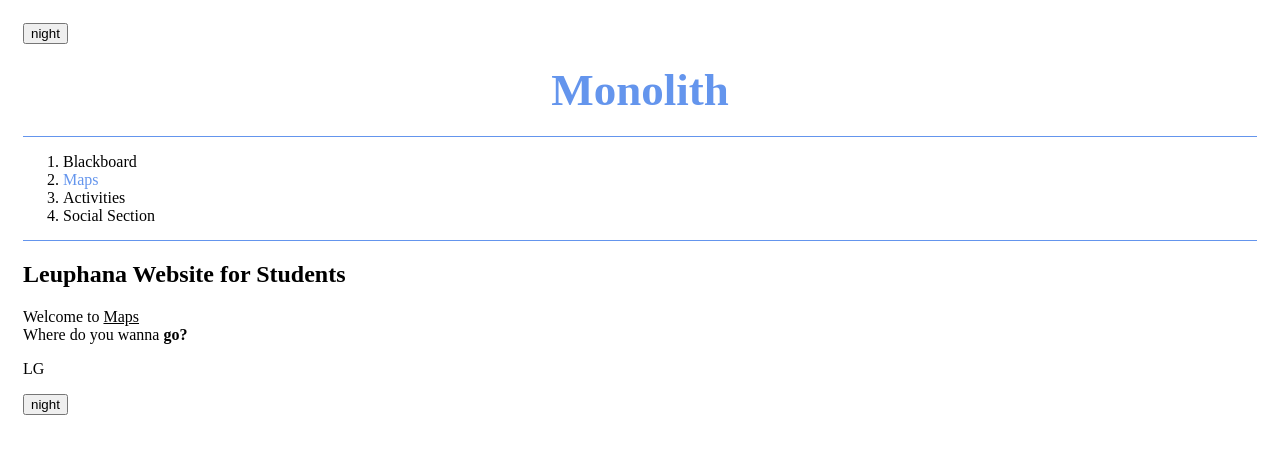
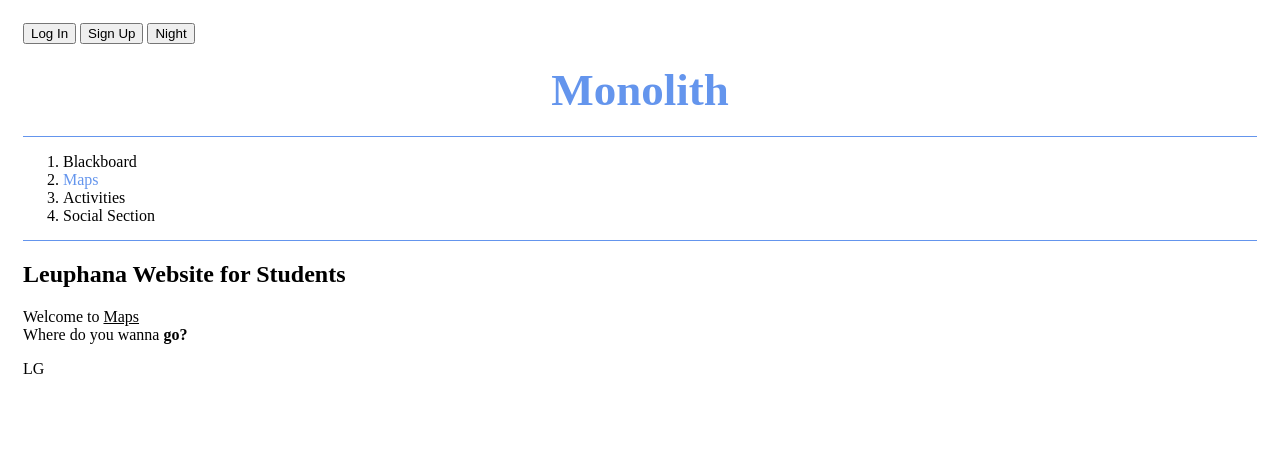
Before and after one commit to leuphanalg/monolith, a plain HTML site: page 2.html in a window 1280 px wide. Drawn offline with nearby package versions, Linux system fonts and the light colour scheme.

Commit message:
Add files via upload

```diff
--- a/2.html
+++ b/2.html
@@ -15,13 +15,23 @@
     <link rel="stylesheet" href="style.css">
   </head>
   <body>
+    <!-- logIn or signUp -->
+    <script src=""></script>
+    <script src=""></script>
+    <input id="logIn" type="button" value="Log In" onclick="
+        logIn(this);
+      ">
+    <input id="signUp" type="button" value="Sign Up" onclick="
+        SignUp(this);
+      ">
+    <!-- logIn or signUp Ends-->
     <!-- themeMode -->
     <script src="https://ajax.googleapis.com/ajax/libs/jquery/3.6.0/jquery.min.js"></script>
     <script src="colors.js"></script>
-    <input id="darkMode" type="button" value="night" onclick="
+    <input id="darkMode" type="button" value="Night" onclick="
         darkMode(this);
       ">
-    <!-- themeMode Ends-->
+    <!-- themeMode Ends -->
     <!-- menuTab -->
     <h1><a href="index.html" title="Home" class="active" id="active">Monolith</a></h1>
     <ol>
@@ -37,12 +47,5 @@
     <p><a href="https://www.google.com/maps/place/%EB%A4%BC%EB%84%A4%EB%B6%80%EB%A5%B4%ED%81%AC/@53.2390333,10.3525989,12z/data=!3m1!4b1!4m5!3m4!1s0x47b1ddc58c9ea45b:0xc60006ccd4f4fec3!8m2!3d53.2464214!4d10.4115179" width="500">LG</a></p>
     <p></p>
 
-    <!-- themeMode -->
-    <script src="https://ajax.googleapis.com/ajax/libs/jquery/3.6.0/jquery.min.js"></script>
-    <script src="colors.js"></script>
-    <input id="darkMode" type="button" value="night" onclick="
-        darkMode(this);
-      ">
-    <!-- themeMode Ends-->
   </body>
 </html>
--- a/colors.js
+++ b/colors.js
@@ -21,17 +21,17 @@
 }
 function darkMode(self){
   var target = document.querySelector('body');
-  if(self.value === 'night'){
+  if(self.value === 'Night'){
     Body.setBackgroundColor('black');
     Body.setColor('white');
-    self.value = 'day';
+    self.value = 'Day';
 
     Link.setColor('white');
   }
   else {
     Body.setBackgroundColor('white');
     Body.setColor('black');
-    self.value = 'night';
+    self.value = 'Night';
 
     Link.setColor('black');
   }
--- a/style.css
+++ b/style.css
@@ -21,6 +21,7 @@
   border-bottom:1px solid cornflowerblue;
   padding-bottom:15px;
 }
+
 #active {
   color:cornflowerblue;
 }
```
Also changed, not shown: 1.html (+12 -9 lines), 3.html (+12 -9 lines), 4.html (+12 -9 lines), index.html (+11 -8 lines).
